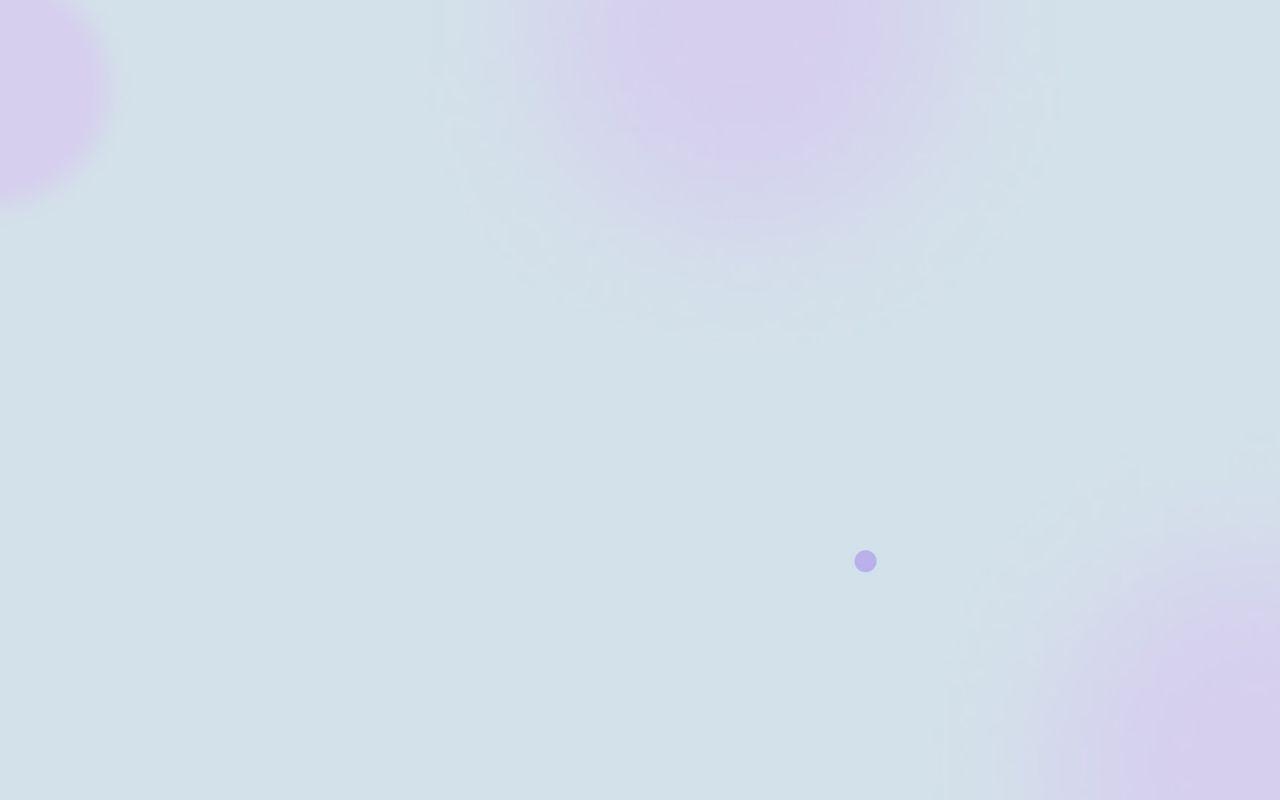
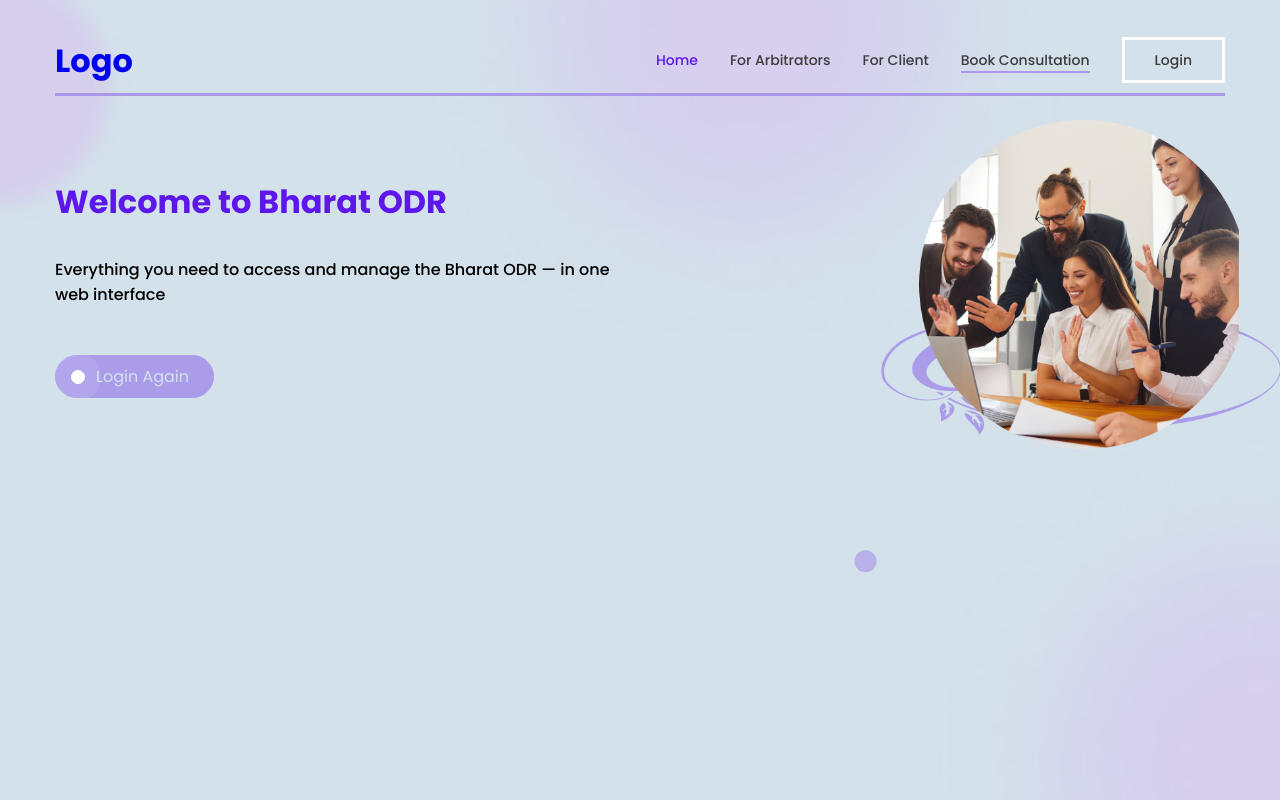
Before and after one commit to Recqarz/ODR_Frontend, a React (Vite) app: page /logout in a window 1280 px wide. Before the commit this address had no page. Built offline with nearby package versions, Linux system fonts and the light colour scheme.

Commit message:
log out page create

```diff
--- /dev/null
+++ b/src/components/Login/Logout.jsx
@@ -0,0 +1,28 @@
+import React from 'react'
+import Header from '../../pages/Header'
+import { Link } from "react-router-dom";
+
+const Logout = () => {
+  return (
+    <>
+    <div className="logout">
+        <Header />
+        <div className="bound">
+
+          <div className="intro-sec pb-40" id='intro-text'>
+            <div className="intro-text">
+              <h1>Welcome to Bharat ODR</h1>
+              <p>Everything you need to access and manage the Bharat ODR — in one web interface</p>
+              <div className="rg-link"><Link to="/login" className="rg-btn left-eft">Login Again</Link></div>
+            </div>
+            <div className="intro-img">
+              <img className='land-ses' src="images/intro-img.png" alt="Intro Img" />
+            </div>
+          </div>
+        </div>
+    </div>
+    </>
+  )
+}
+
+export default Logout
--- a/src/index.css
+++ b/src/index.css
@@ -64,6 +64,8 @@ div#for-arbitrator {padding-top: 50px;}
 .foot-right ul li a{color: #3E3E3E; font-weight: 500;cursor: pointer;}
 .foot-right ul li a:hover {color: #5E17EB;}
 
+.logout .intro-text h1 {font-size: 2rem;}
+
 @media (max-width:767px){
 /* html {font-size: 14px;}
 .intro-sec,.arbit-box,.land-footer {display: inline-block; width: 100%;padding: 2rem;box-sizing: border-box;}
--- a/src/routes/index.jsx
+++ b/src/routes/index.jsx
@@ -11,6 +11,7 @@ import Query from '../components/Query/Query';
 
 import Payment from '../pages/Payment';
 import ConsultationForm from '../components/Consultation/ConsultationForm';
+import Logout from '../components/Login/Logout';
 
 const routes = [
   {
@@ -75,6 +76,12 @@ const routes = [
     permittedUser: [],
   },
   {
+    path: "/logout",
+    component: Logout,
+    title: "Logout",
+    permittedUser: [],
+  },
+  {
     path: "/arbitrator",
     component: Arbitrator,
     title: "Arbitrator",
```
